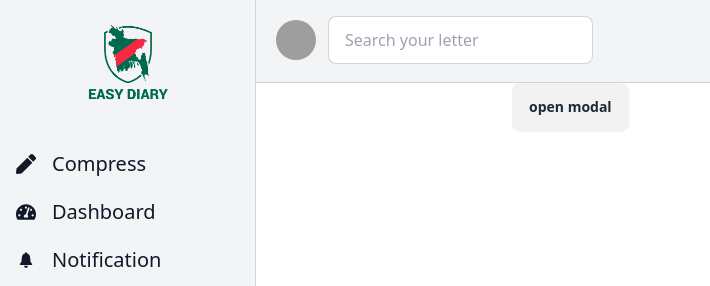
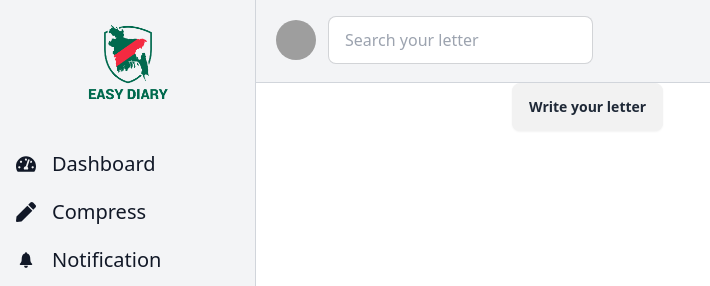
Before and after one commit to Naziur-Rahman/Easy-diary, a React (Vite) app: page /compress in a window 1280 px wide. Shown: the top 286 px of the page, without its empty margins (0-710 px from the left). Built offline with nearby package versions, Linux system fonts and the light colour scheme; grey boxes are pictures that could not be loaded.

Commit message:
sidebar update

```diff
--- a/src/Components/Compress/Compress.jsx
+++ b/src/Components/Compress/Compress.jsx
@@ -6,7 +6,9 @@ const Compress = () => {
     <Navbar></Navbar>
    <div className='ml-16 md:ml-64'>
       {/* You can open the modal using document.getElementById('ID').showModal() method */}
-<button className="btn" onClick={()=>document.getElementById('my_modal_3').showModal()}>open modal</button>
+<div className="items-center justify-center m-auto">
+<button className="btn " onClick={()=>document.getElementById('my_modal_3').showModal()}>Write your letter</button>
+</div>
 <dialog id="my_modal_3" className="modal">
   <div className="modal-box">
     <form method="dialog">
--- a/src/Components/SideBar/SideBar.jsx
+++ b/src/Components/SideBar/SideBar.jsx
@@ -19,13 +19,14 @@ const SideBar = () => {
       <img src={logo} alt="easy Dairy logo" className='h-20 md:h-32 py-4 m-auto ' />
       </div>
     <ul className='flex flex-col mt-3 text-xl'>
+
+        <NavLink className="flex items-center py-[10px] space-x-4 hover:rounded hover:cursor-pointer hover:bg-blue-600 hover:text-white">
+            <FaTachometerAlt></FaTachometerAlt>
+            <span className='hidden md:inline '>Dashboard</span>
+        </NavLink>
         <NavLink to={"compress"} className="flex items-center py-[10px] space-x-4 hover:rounded hover:cursor-pointer hover:bg-blue-600 hover:text-white">
         <FaPen />
             <span className='hidden md:inline '>Compress</span>
-        </NavLink>
-        <NavLink className="flex items-center py-[10px] space-x-4 hover:rounded hover:cursor-pointer hover:bg-blue-600 hover:text-white">
-            <FaTachometerAlt></FaTachometerAlt>
-            <span className='hidden md:inline '>Dashboard</span>
         </NavLink>
         <NavLink className="flex items-center py-[10px] space-x-4 hover:rounded hover:cursor-pointer hover:bg-blue-600 hover:text-white">
             <IoIosNotifications ></IoIosNotifications>
```
